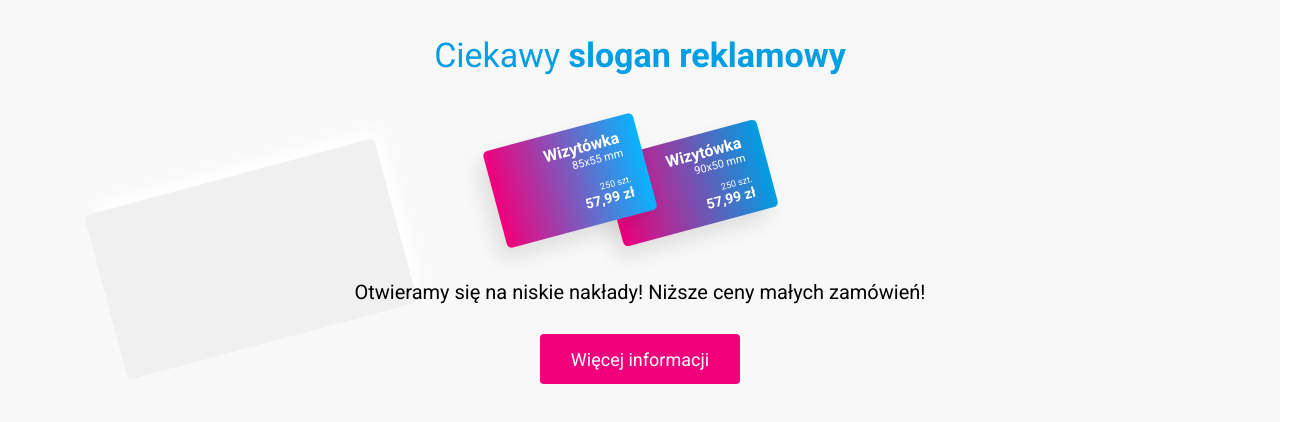
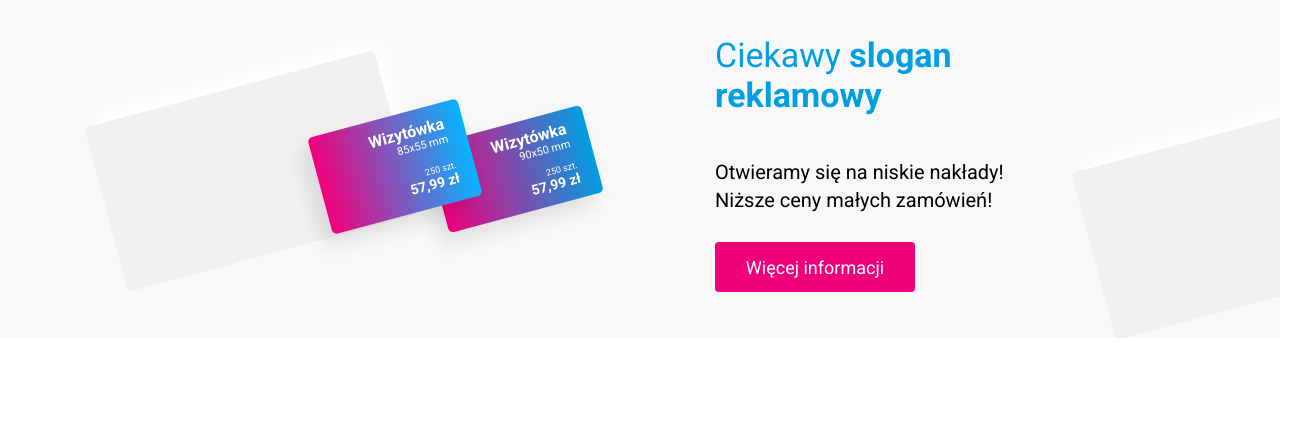
Before and after one commit to Wojtas13/Projets-recruitment-task, a Gatsby site: page / in a window 1280 px wide. Shown: the whole page, 1305 px wide, since content can reach past the window. Built offline with nearby package versions, Linux system fonts and the light colour scheme; Gatsby itself is replaced by a stand-in of ours.

Commit message:
fix slider

```diff
--- a/src/components/SliderWrapper/SliderInner/SliderInner.css
+++ b/src/components/SliderWrapper/SliderInner/SliderInner.css
@@ -40,15 +40,16 @@
   font-size: 34px;
   text-align: center;
   margin: 35px 0 28px;
+  z-index: 99;
 }
 
-figure {
+.cards-wrapper {
   display: flex;
   flex-direction: column;
   justify-content: center;
 }
 
-figcaption {
+.caption {
   margin: 15px 20px 28px;
   text-align: center;
   font-size: 20px;
@@ -122,3 +123,51 @@ figcaption {
   font-size: 14px;
   text-align: end;
 }
+
+.jumbotron {
+  width: 350px;
+  display: flex;
+  flex-direction: column;
+  justify-content: center;
+  align-items: center;
+}
+.desktop-title {
+  display: none;
+}
+
+@media (min-width: 480px) {
+  .slider {
+    flex-direction: row;
+    flex-wrap: wrap;
+  }
+  .slider::after {
+    top: 20%;
+    left: 90%;
+  }
+  .slider__title {
+    text-align: start;
+  }
+  .cards-wrapper {
+    width: 500px;
+  }
+  .caption {
+    margin: 15px 0 28px;
+    text-align: start;
+  }
+  .desktop-title {
+    display: block;
+  }
+  .mobile-title {
+    display: none;
+  }
+  .slider-wrapper {
+    display: flex;
+    flex-direction: row;
+    margin: 0 25%;
+    justify-content: space-around;
+  }
+
+  .jumbotron {
+    align-items: flex-start;
+  }
+}
--- a/src/components/SliderWrapper/SliderInner/SliderInner.js
+++ b/src/components/SliderWrapper/SliderInner/SliderInner.js
@@ -5,10 +5,11 @@ import Button from '../../Button/Button';
 const SliderInner = () => (
   <>
     <header className="slider">
-      <h1 className="slider__title">
+      <h1 className="slider__title mobile-title">
         Ciekawy <strong>slogan reklamowy</strong>
       </h1>
-      <figure>
+      <div className="slider-wrapper">
+        <section className="cards-wrapper">
           <div className="cards">
             <div className="card">
               <div className="card__info">
@@ -39,11 +40,17 @@ const SliderInner = () => (
               </div>
             </div>
           </div>
-        <figcaption>
+        </section>
+        <section className="jumbotron">
+          <h1 className="slider__title desktop-title">
+            Ciekawy <strong>slogan reklamowy</strong>
+          </h1>
+          <span className="caption">
             Otwieramy się na niskie nakłady! Niższe ceny małych zamówień!
-        </figcaption>
-      </figure>
+          </span>
           <Button />
+        </section>
+      </div>
     </header>
   </>
 );
--- a/src/components/SliderWrapper/SliderWrapper.js
+++ b/src/components/SliderWrapper/SliderWrapper.js
@@ -19,6 +19,7 @@ class SliderWrapper extends React.Component {
       <>
         <Slider {...settings}>
           <SliderInner />
+          <SliderInner />
         </Slider>
       </>
     );
```
Lines whose indentation alone changed are shown as unchanged.
